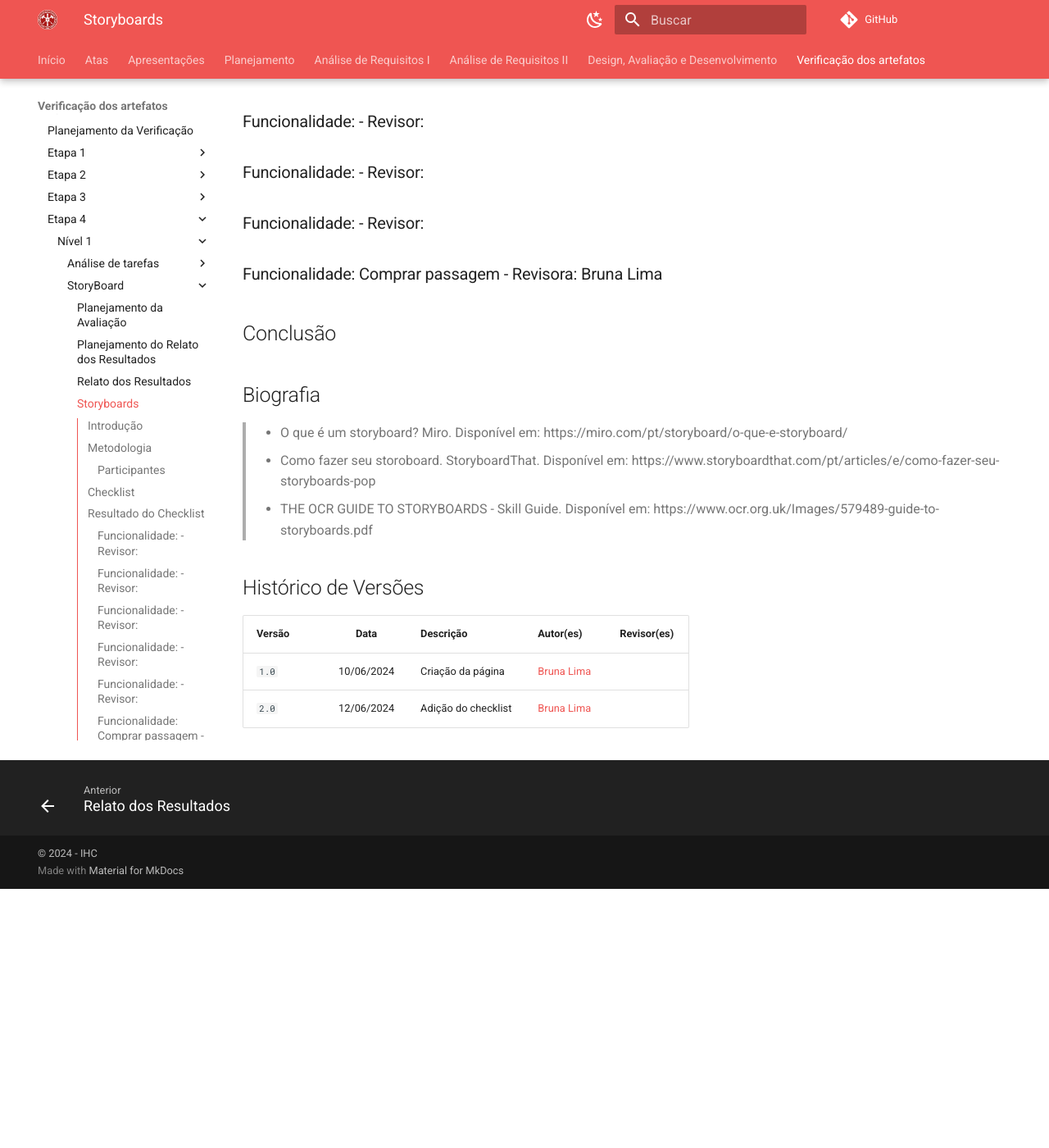
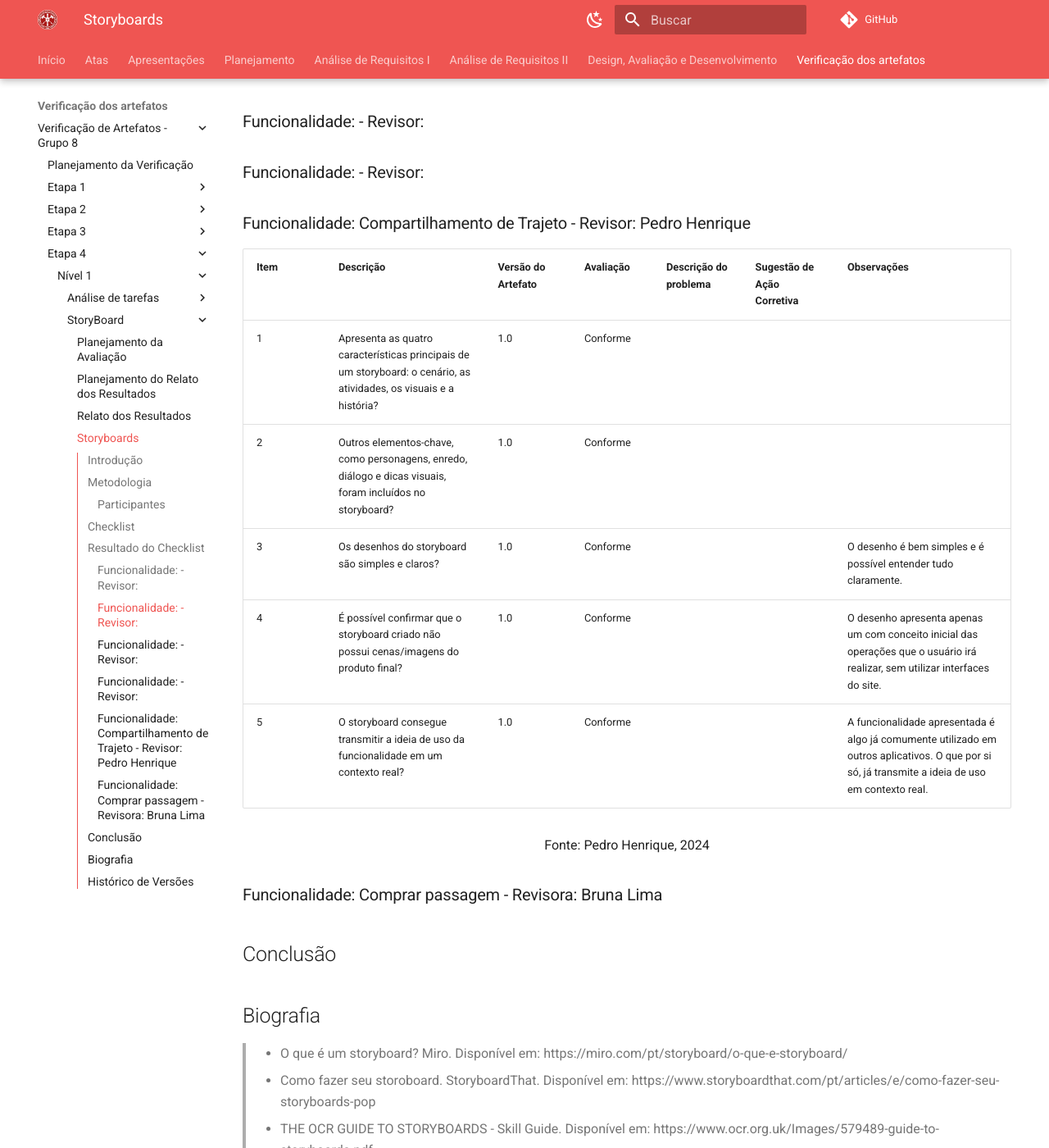
Before and after one commit to Interacao-Humano-Computador/2024.1-CBMERJ, an MkDocs documentation site: the page built from docs/verificacao_artefatos/verificacao_grupo_8/etapa_4/nivel_1/storyboard/storyboards.md, in a window 1280 px wide and 1400 px high, scrolled down 1993 px. Shown: the whole window at 82% size. Built offline with MkDocs 1.6.1 and Material for MkDocs 9.7.7, drawn with Linux system fonts in a browser that asks for light colours; comment, search, counter and statistics services are not loaded; before the commit the page ends 3077 px from its top, so only the background shows below that; some of the changed text lies outside the part shown.

Commit message:
Aplicando checklist do Storyboard Compartilhamento de Trajeto

```diff
--- a/docs/verificacao_artefatos/verificacao_grupo_8/etapa_4/nivel_1/storyboard/storyboards.md
+++ b/docs/verificacao_artefatos/verificacao_grupo_8/etapa_4/nivel_1/storyboard/storyboards.md
@@ -45,7 +45,17 @@
 ### Funcionalidade:  - Revisor:
 ### Funcionalidade:  - Revisor:
 ### Funcionalidade:  - Revisor:
-### Funcionalidade:  - Revisor:
+### Funcionalidade: Compartilhamento de Trajeto - Revisor: Pedro Henrique
+
+| Item | Descrição      | Versão do Artefato | Avaliação      | Descrição do problema | Sugestão de Ação Corretiva | Observações |
+| ---- | -------------- | ------------------ | -------------- | --------------------- | -------------------------- | ----------- |
+|  1   | Apresenta as quatro características principais de um storyboard: o cenário, as atividades, os visuais e a história? | 1.0 | Conforme |  |  | |
+|  2   | Outros elementos-chave, como personagens, enredo, diálogo e dicas visuais, foram incluídos no storyboard? | 1.0 | Conforme |  |  | |
+|  3   | Os desenhos do storyboard são simples e claros? | 1.0 | Conforme |  |  | O desenho é bem simples e é possível entender tudo claramente. |
+|  4   | É possível confirmar que o storyboard criado não possui cenas/imagens do produto final? | 1.0 | Conforme |  |  | O desenho apresenta apenas um com conceito inicial das operações que o usuário irá realizar, sem utilizar interfaces do site.|
+|  5   | O storyboard consegue transmitir a ideia de uso da funcionalidade em um contexto real? | 1.0 | Conforme |  |  | A funcionalidade apresentada é algo já comumente utilizado em outros aplicativos. O que por si só, já transmite a ideia de uso em contexto real. |
+<p style="text-align: center">Fonte: Pedro Henrique, 2024</p>
+
 ### Funcionalidade: Comprar passagem - Revisora: Bruna Lima
 
 ## Conclusão
@@ -62,3 +72,4 @@
 | ------ | :--------: | ----------------------------------------- | ----------------------------------------------- | ---------------------------------------------- |
 | `1.0`   | 10/06/2024 | Criação da página                         | [Bruna Lima](https://github.com/libruna) |   |
 | `2.0`   | 12/06/2024 | Adição do checklist | [Bruna Lima](https://github.com/libruna) |   |
+| `3.0`   | 12/06/2024 | Adição do checklist da Funcionalidade Compartilhamento de Trajeto| [Pedro Henrique](https://github.com/PedroHhenriq) |   |
```
